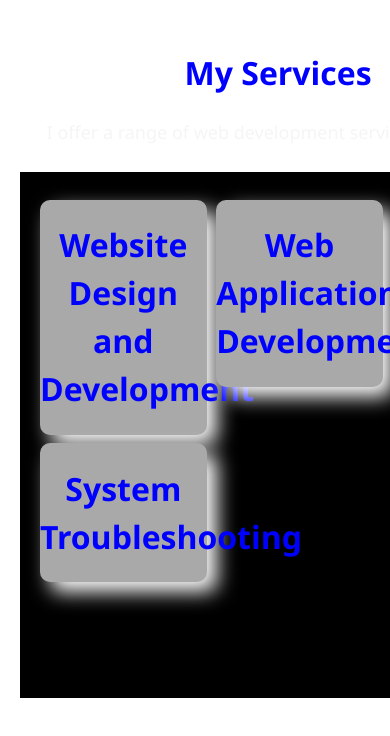
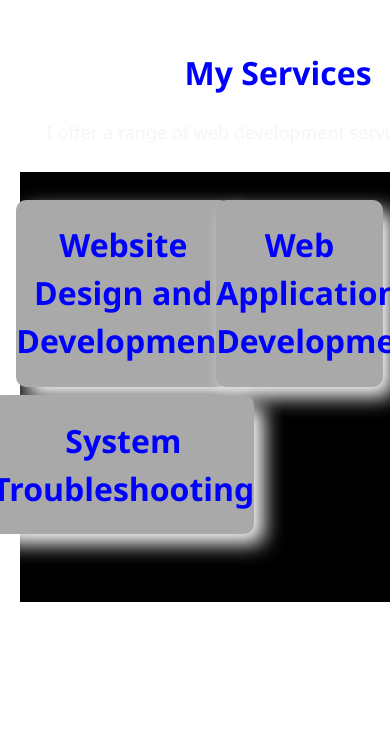
Before and after one commit to PavanMech321/portfolio-2, a React (Vite) app: page / in a window 390 px wide. Shown: the part 3507-4243 px from the top of the page. Built offline with nearby package versions, Linux system fonts and the light colour scheme.

Commit message:
Update App.css

```diff
--- a/src/App.css
+++ b/src/App.css
@@ -162,6 +162,7 @@
 .skill{
   display: grid;
   grid-template-columns: 45vw 45vw;
+  grid-template-rows: 45vw 45vw;
   column-gap: 5%;
   margin-top: 5%;
   background-color: black;
@@ -226,10 +227,12 @@
 }
 .service{
   display: grid;
-  grid-template-rows: 1fr 1fr 1fr;
+  grid-template-columns: 45vw 45vw;
+  grid-template-rows: 45vw;
   column-gap: 2%;
   margin-top: 5%;
   background-color: black;
+  justify-items: center;
   color:aliceblue;
   box-shadow: 10px 10px 20px white;
   padding: 20px;
```
